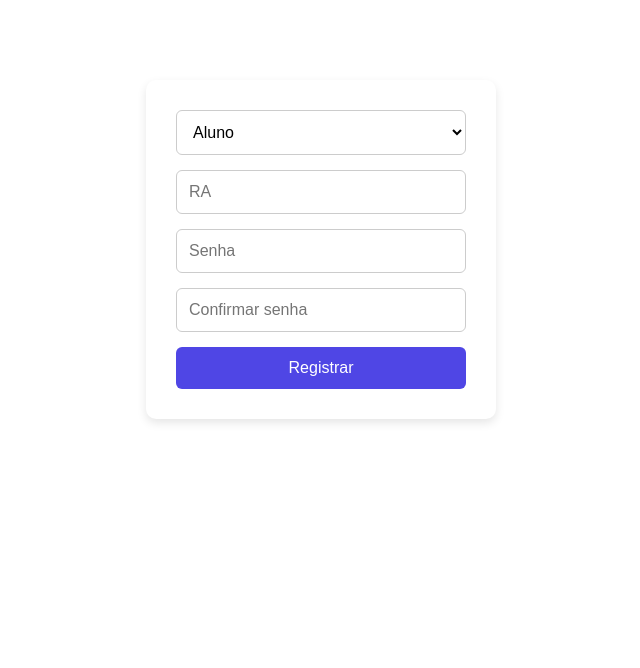
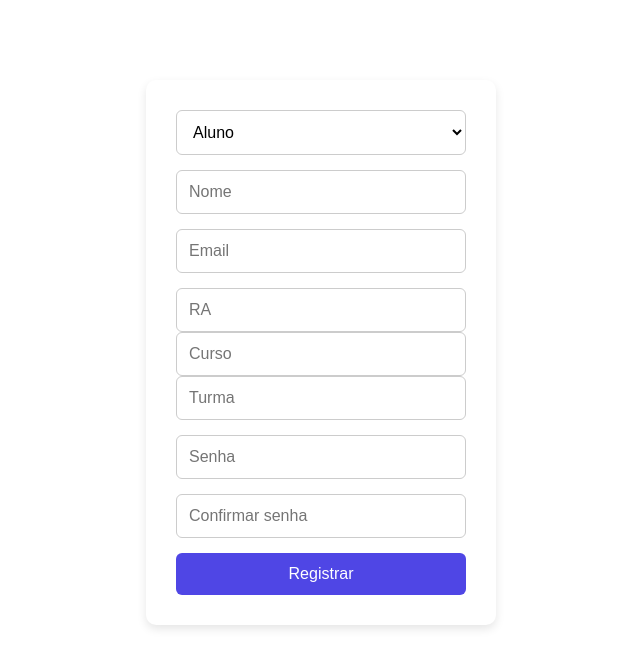
Before and after one commit to Jpzinnnnnn/gestao_academica, an Angular app in the folder frontend/: page /register in a window 1280 px wide. Shown: the top 668 px of the page, without its empty margins (319-959 px from the left). Built offline with nearby package versions, Linux system fonts and the light colour scheme.

Commit message:
register e banco de dados

```diff
--- a/frontend/src/app/pages/register/register.html
+++ b/frontend/src/app/pages/register/register.html
@@ -1,19 +1,89 @@
 <form (submit)="registrar($event)">
 
   <select name="tipo" [(ngModel)]="tipo">
-    <option value="aluno">Aluno</option>
-    <option value="professor">Professor</option>
+
+    <option value="aluno">
+      Aluno
+    </option>
+
+    <option value="professor">
+      Professor
+    </option>
+
   </select>
 
+  <input
+    type="text"
+    name="nome"
+    placeholder="Nome"
+    [(ngModel)]="nome"
+  >
+
+  <input
+    type="email"
+    name="email"
+    placeholder="Email"
+    [(ngModel)]="email"
+  >
+
   <!-- ALUNO -->
-  <input *ngIf="tipo === 'aluno'" type="text" name="ra" placeholder="RA" [(ngModel)]="ra">
+  <div *ngIf="tipo === 'aluno'">
+
+    <input
+      type="text"
+      name="ra"
+      placeholder="RA"
+      [(ngModel)]="ra"
+    >
+
+    <input
+      type="text"
+      name="curso"
+      placeholder="Curso"
+      [(ngModel)]="curso"
+    >
+
+    <input
+      type="text"
+      name="turma"
+      placeholder="Turma"
+      [(ngModel)]="turma"
+    >
+
+  </div>
 
   <!-- PROFESSOR -->
-  <input *ngIf="tipo === 'professor'" type="email" name="email" placeholder="Email" [(ngModel)]="email">
+  <div *ngIf="tipo === 'professor'">
 
-  <input type="password" name="senha" placeholder="Senha" [(ngModel)]="senha">
+    <input
+      type="text"
+      name="cpf"
+      placeholder="CPF"
+      [(ngModel)]="cpf"
+    >
 
-  <input type="password" name="confirmar" placeholder="Confirmar senha" [(ngModel)]="confirmar">
+    <input
+      type="text"
+      name="especialidade"
+      placeholder="Especialidade"
+      [(ngModel)]="especialidade"
+    >
+
+  </div>
+
+  <input
+    type="password"
+    name="senha"
+    placeholder="Senha"
+    [(ngModel)]="senha"
+  >
+
+  <input
+    type="password"
+    name="confirmar"
+    placeholder="Confirmar senha"
+    [(ngModel)]="confirmar"
+  >
 
   <button type="submit">
     Registrar
--- a/frontend/src/app/pages/register/register.ts
+++ b/frontend/src/app/pages/register/register.ts
@@ -18,8 +18,15 @@ export class Register {
 
   tipo = 'aluno';
 
+  nome = '';
+  email = '';
   ra = '';
-  email = '';
+
+  curso = '';
+  turma = '';
+
+  cpf = '';
+  especialidade = '';
 
   senha = '';
   confirmar = '';
@@ -34,22 +41,39 @@ export class Register {
     event.preventDefault();
 
     if (this.senha !== this.confirmar) {
+
       alert('As senhas não coincidem');
       return;
+
     }
 
     try {
 
       const response: any = await firstValueFrom(
+
         this.api.register({
-          tipo: this.tipo,
+
+          tipo_usuario: this.tipo,
+
+          nome: this.nome,
+          email: this.email,
           ra: this.ra,
-          email: this.email,
+
+          curso: this.curso,
+          turma: this.turma,
+
+          cpf: this.cpf,
+          especialidade: this.especialidade,
+
           password: this.senha
+
         })
       );
 
-      alert(response.message || 'Usuário registrado');
+      alert(
+        response.message ||
+        'Usuário registrado com sucesso'
+      );
 
       this.router.navigate(['/landing-page']);
 
```
Also changed, not shown: 2 other files (tests, documents, lock files or other folders).
